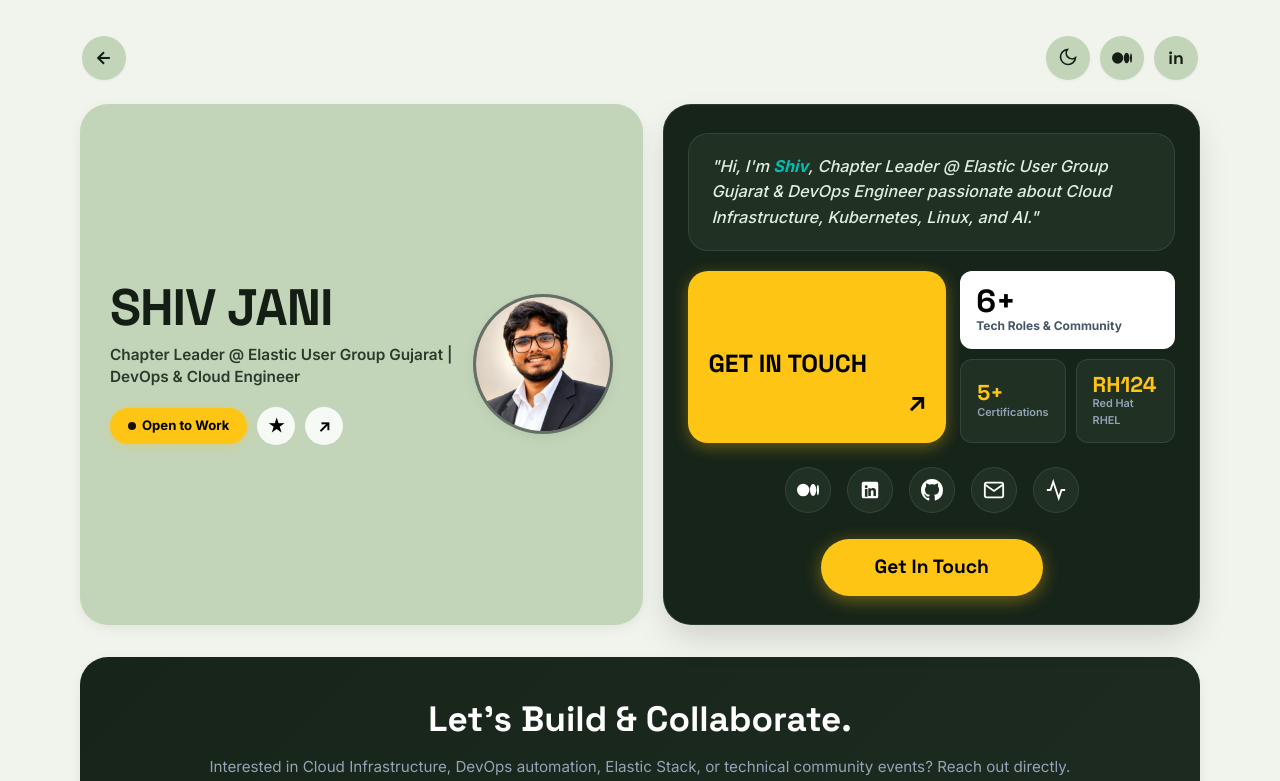
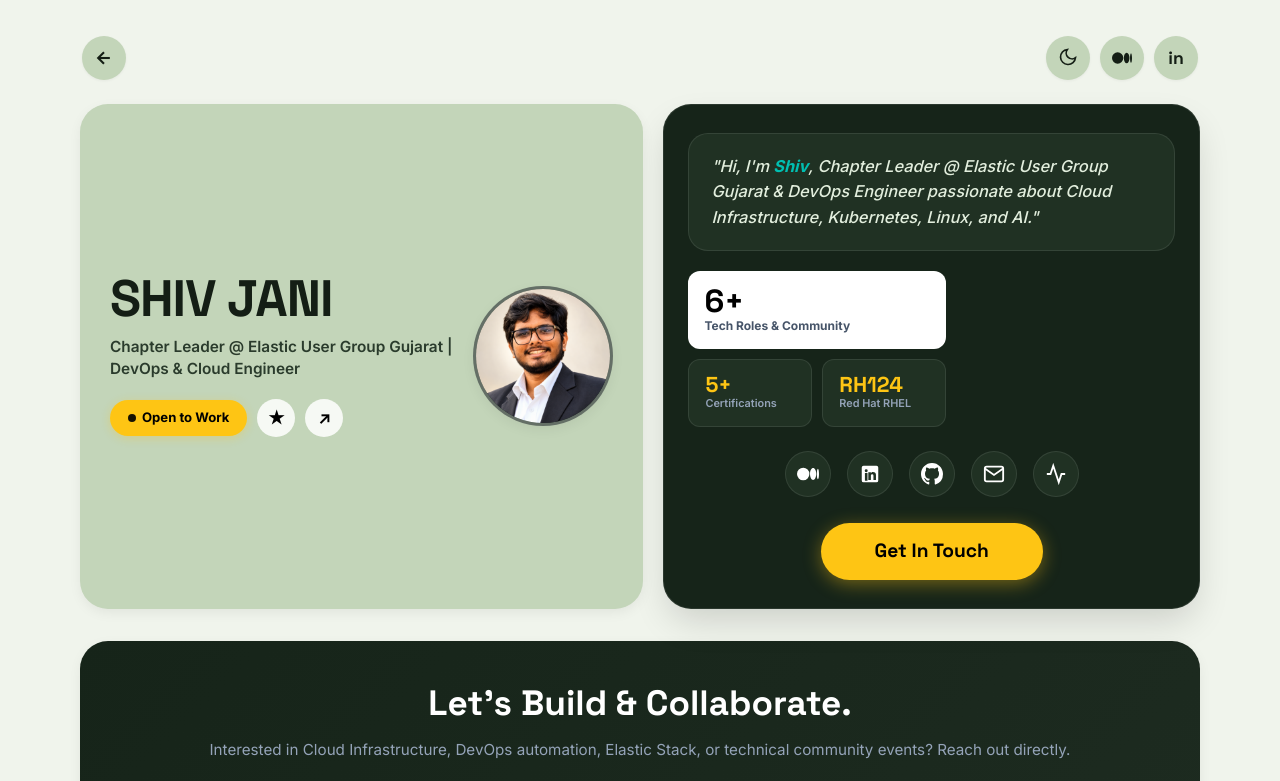
Before and after one commit to Jani-shiv/Shiv-Jani, a plain HTML site: page index.html in a window 1280 px wide. Shown: the top 781 px of the page. Drawn offline with Linux system fonts and the light colour scheme.

Commit message:
Remove big yellow GET IN TOUCH card from hero section

```diff
--- a/index.html
+++ b/index.html
@@ -198,18 +198,10 @@
           </div>
 
 
-          <!-- Featured Highlights Grid (Yellow Card + Stat Cards) -->
+          <!-- Featured Highlights Grid (Stat Cards) -->
           <div class="bento-highlights-row">
 
-            <!-- Yellow Featured Card: GET IN TOUCH -->
-            <a href="#contact-section" class="bento-card-yellow-highlight">
-              <div class="yellow-card-inner">
-                <span class="yellow-card-title">GET IN TOUCH</span>
-                <span class="yellow-card-arrow">↗</span>
-              </div>
-            </a>
-
-            <!-- Right Grid Stat Cards -->
+            <!-- Stat Cards -->
             <div class="bento-stats-column">
               <div class="bento-stat-card card-white-bg">
                 <span class="stat-number">6+</span>
```
